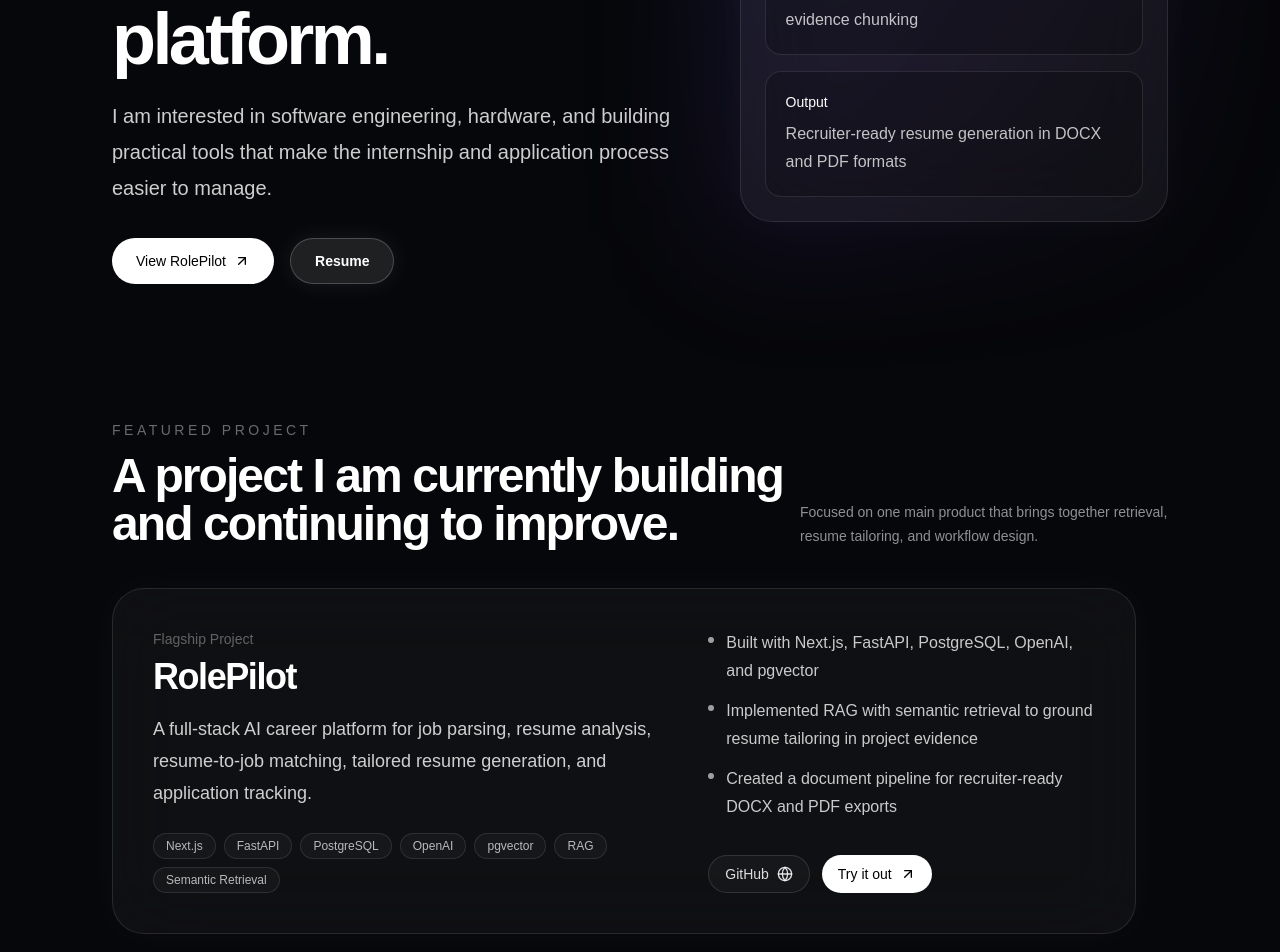
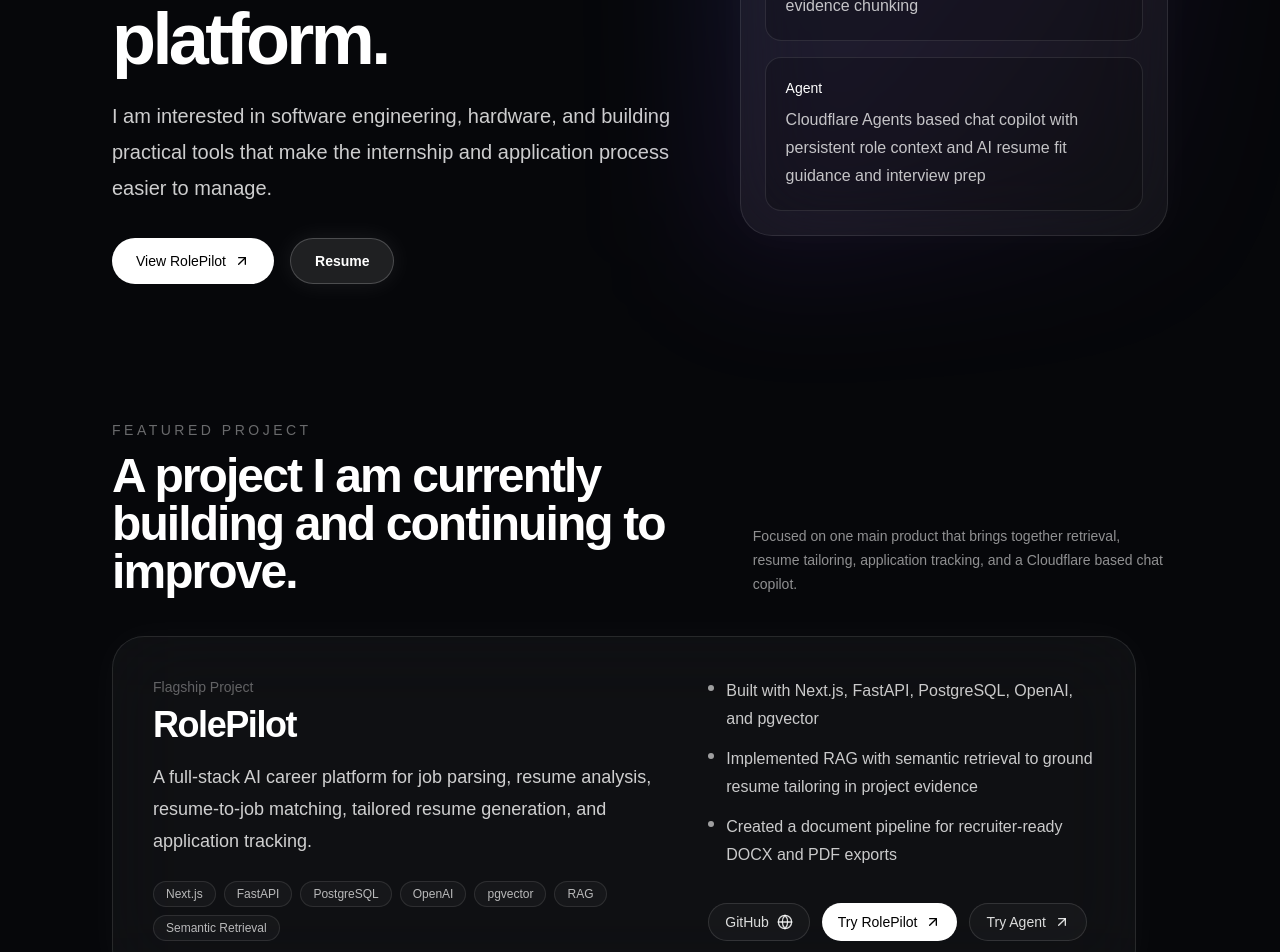
Before and after one commit to RogerXiao1507/portfolio-website, a Next.js app: page / in a window 1280 px wide. Shown: the part 600-1552 px from the top of the page. Built offline with nearby package versions, Linux system fonts and the light colour scheme.

Commit message:
added link to RolePilot agent

```diff
--- a/app/page.tsx
+++ b/app/page.tsx
@@ -24,6 +24,7 @@ const project = {
   ],
   github: "https://github.com/RogerXiao1507",
   live: "https://rolepilot-nu.vercel.app/",
+  agentLive: "https://cf_ai_rolepilot_agent.xiaoroger1507.workers.dev/",
 };
 
 const skills = [
@@ -151,8 +152,8 @@ export default function PortfolioSite() {
                     "Semantic retrieval with RAG and project evidence chunking",
                   ],
                   [
-                    "Output",
-                    "Recruiter-ready resume generation in DOCX and PDF formats",
+                    "Agent",
+                    "Cloudflare Agents based chat copilot with persistent role context and AI resume fit guidance and interview prep",
                   ],
                 ].map(([title, desc], i) => (
                   <motion.div
@@ -187,7 +188,7 @@ export default function PortfolioSite() {
                 A project I am currently building and continuing to improve.
               </h2>
               <p className="max-w-md text-sm leading-6 text-white/55">
-                Focused on one main product that brings together retrieval, resume tailoring, and workflow design.
+                Focused on one main product that brings together retrieval, resume tailoring, application tracking, and a Cloudflare based chat copilot.
               </p>
             </div>
           </motion.div>
@@ -248,7 +249,16 @@ export default function PortfolioSite() {
                   rel="noopener noreferrer"
                   className="inline-flex items-center gap-2 rounded-full bg-white px-4 py-2 text-sm font-medium text-black transition hover:scale-[1.02]"
                 >
-                  Try it out
+                  Try RolePilot
+                  <ArrowUpRight className="h-4 w-4" />
+                </a>
+                                <a
+                  href={project.agentLive}
+                  target="_blank"
+                  rel="noopener noreferrer"
+                  className="inline-flex items-center gap-2 rounded-full border border-white/12 bg-white/[0.03] px-4 py-2 text-sm text-white/85 transition hover:bg-white/[0.07]"
+                >
+                  Try Agent
                   <ArrowUpRight className="h-4 w-4" />
                 </a>
               </div>
```
